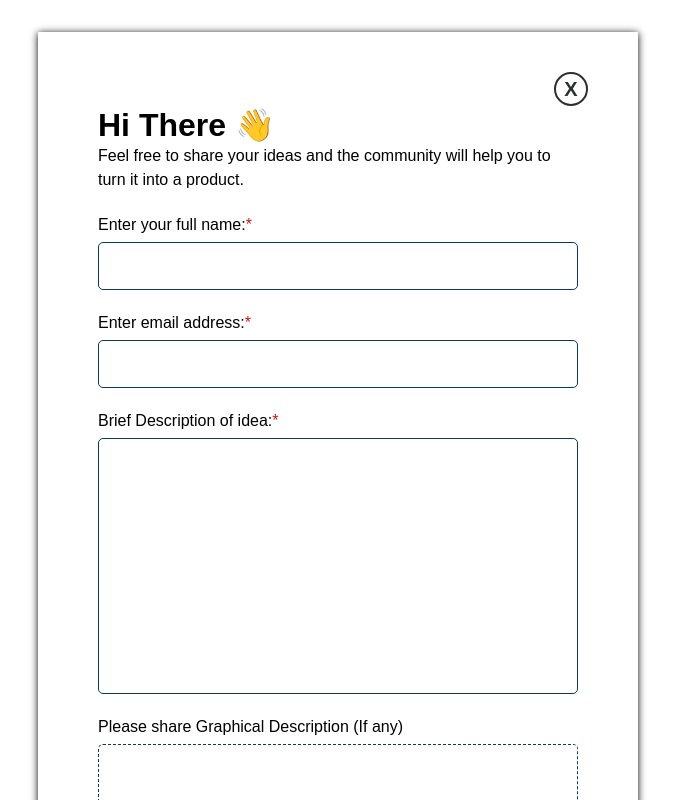
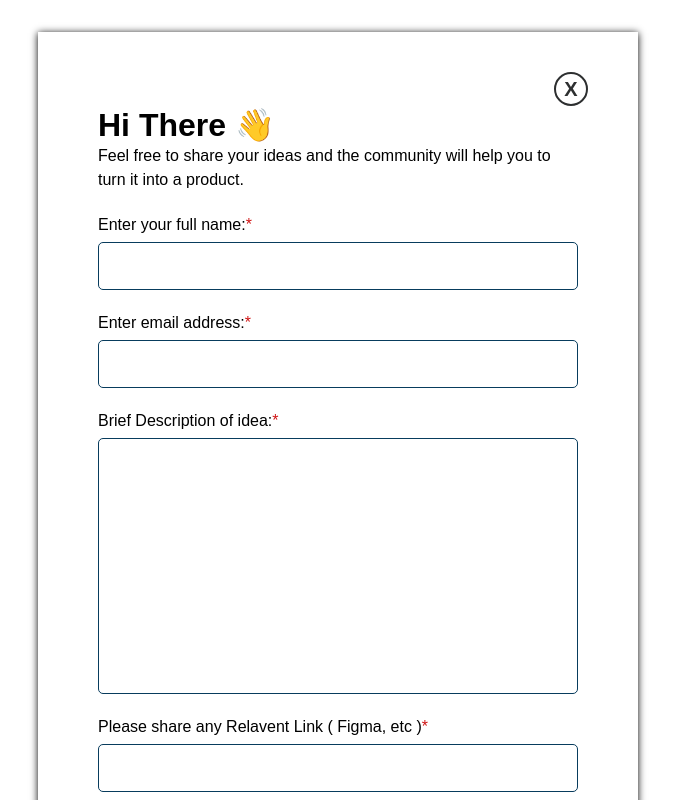
Before and after one commit to 8-bit-souvik/website-frontend, a React (Vite) app: page /submitIdea in a window 1280 px wide. Shown: the top 800 px of the page, without its empty margins (302-977 px from the left). Built offline with nearby package versions, Linux system fonts and the light colour scheme; no server answers.

Commit message:
functional share component and imageURL

```diff
--- a/src/Components/dumpwall/IdeaCard.jsx
+++ b/src/Components/dumpwall/IdeaCard.jsx
@@ -4,6 +4,7 @@ import { getDocs, doc, updateDoc } from "firebase/firestore";
 import { ideaRef, db } from "../../firebase.js";
 import Section from "./Section";
 import images from "../../../assets/images.jsx";
+import Share from "./Share";
 
 // check whether list of ideas has been stored in LS
 const getLocalIdeas = () => {
@@ -142,6 +143,7 @@ const Ideacard = () => {
                     />
                     <p className='p__normal'>Share</p>
                   </div>
+                  {/* <Share name={idea.name} description={idea.description} /> */}
                   <div
                     className='dumpwall__ideacrad-container-icons-upvote flex__center'
                     onClick={() => {
--- a/src/Components/dumpwall/Share.jsx
+++ b/src/Components/dumpwall/Share.jsx
@@ -13,10 +13,19 @@ import {
   TwitterIcon,
   WhatsappIcon,
 } from "react-share";
+import moment from "moment";
 
-const Share = () => {
+const Share = ({ name, description }) => {
   const data = {
-    title: "DEZENIX",
+    title:
+      moment().format("DD MMMM YYYY") +
+      "\n\n" +
+      "Idea name: " +
+      name +
+      "\n" +
+      "Idea description: " +
+      description +
+      "\n\n",
     url: "https://dezenix.com",
   };
 
--- a/src/Pages/DumpForm.jsx
+++ b/src/Pages/DumpForm.jsx
@@ -11,6 +11,7 @@ const DumpForm = () => {
     name: "",
     email: "",
     description: "",
+    imageURL: "",
   });
 
   const handleChange = (e) => {
@@ -23,7 +24,7 @@ const DumpForm = () => {
 
   const submitIdea = (e) => {
     e.preventDefault();
-    const { name, email, description } = formData;
+    const { name, email, description, imageURL } = formData;
 
     if (name && email && description) {
       addDoc(ideaRef, {
@@ -32,6 +33,7 @@ const DumpForm = () => {
         description: description,
         votes: 0,
         date: moment().format("DD MMMM YYYY"),
+        imageURL: imageURL ? imageURL : "",
       }).then(() => {
         setformData({ name: "", email: "", description: "" });
         alert("Idea Submitted");
@@ -93,7 +95,7 @@ const DumpForm = () => {
             required
             autoComplete='off'
           />
-          <label htmlFor='dropzone' className='input__lables'>
+          {/* <label htmlFor='dropzone' className='input__lables'>
             Please share Graphical Description (If any)
           </label>
           <div
@@ -101,7 +103,20 @@ const DumpForm = () => {
             title='Drop Your Graphical Description Here'
           >
             <img src={""} alt='' className='upload__img' />
-          </div>
+          </div> */}
+          <label htmlFor='imageURL' className='input__lables'>
+            Please share any Relavent Link ( Figma, etc )
+            <span className='asteriks'>*</span>
+          </label>
+          <input
+            className='input__field'
+            type='URL'
+            id='imageURL'
+            name='imageURL'
+            value={formData.imageURL}
+            onChange={handleChange}
+            autoComplete='off'
+          />
           <button
             title='Click to Submit Your Idea'
             id='submit__button'
```
